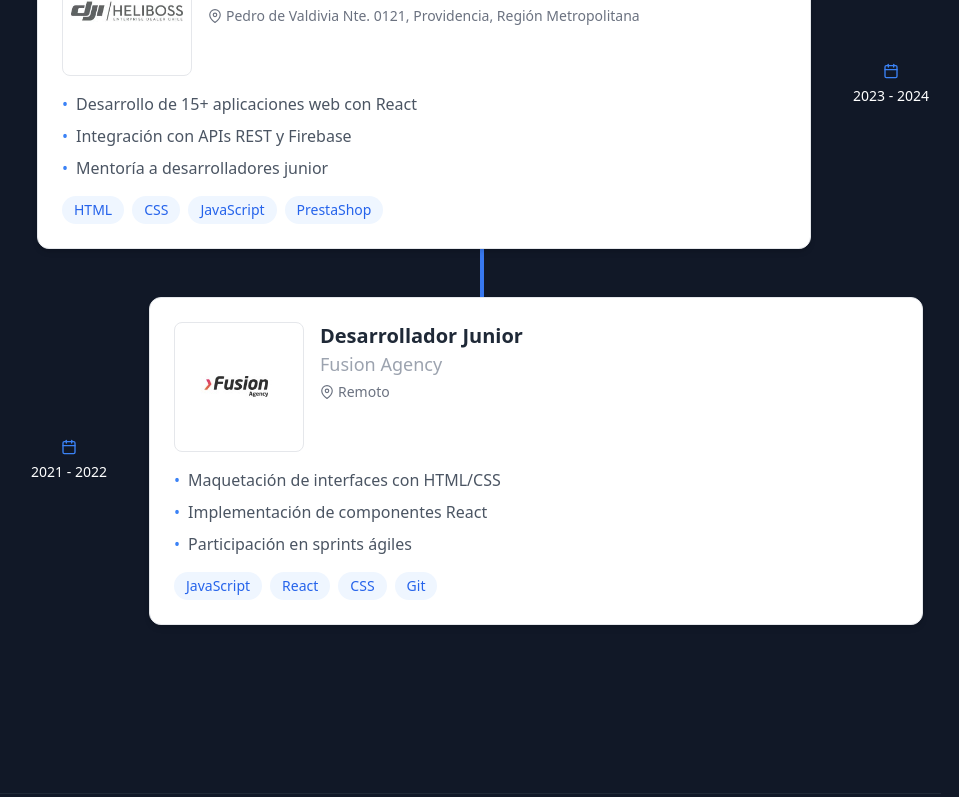
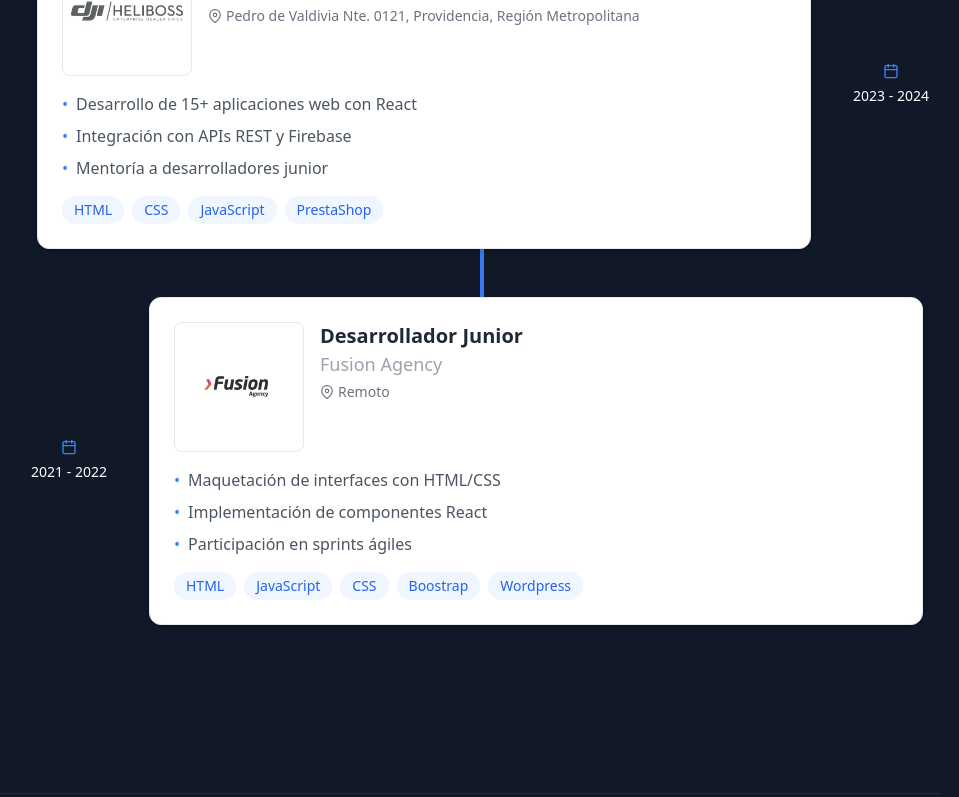
Before and after one commit to Krpardo27/kevin-portfolio, a React (Vite) app: page /experience in a window 1280 px wide. Shown: the part 843-1640 px from the top of the page, without its empty margins (171-1130 px from the left). Built offline with nearby package versions, Linux system fonts and the light colour scheme.

Commit message:
Se modificó techs en experience

```diff
--- a/src/pages/Experience.jsx
+++ b/src/pages/Experience.jsx
@@ -16,7 +16,7 @@ const Experience = () => {
         "Implementación de arquitectura micro-frontend",
         "Optimización de performance (reducción de LCP en 40%)",
       ],
-      tech: ["React", "HTML", "CSS", "SASS", "Docker", "Node.js"],
+      tech: ["React", "HTML", "CSS", "SASS", "Docker", "Node.js", "Github"],
     },
     {
       id: 2,
@@ -45,7 +45,7 @@ const Experience = () => {
         "Implementación de componentes React",
         "Participación en sprints ágiles",
       ],
-      tech: ["JavaScript", "React", "CSS", "Git"],
+      tech: ["HTML", "JavaScript", "CSS", "Boostrap", "Wordpress"],
     },
   ];
 
```
Also changed, not shown: 1 other file (tests, documents, lock files or other folders).
